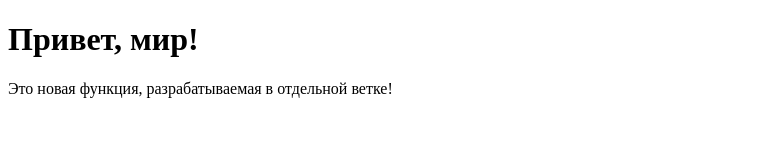
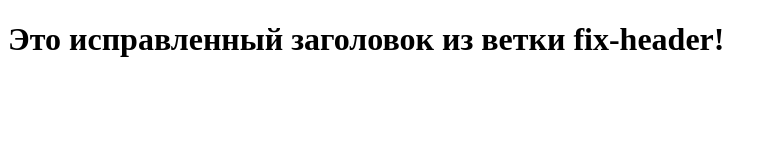
Before and after one commit to isipvdonufrienko/exam, a plain HTML site: page index.html in a window 1280 px wide. Shown: the whole page, without its empty margins (0-777 px from the left). Drawn offline with Linux system fonts and the light colour scheme.

Commit message:
Исправлен заголовок в fix-header

```diff
--- a/index.html
+++ b/index.html
@@ -5,7 +5,6 @@
 <title>Мой первый проект на Git</title>
 </head>
 <body>
-<h1>Привет, мир!</h1>
-<p>Это новая функция, разрабатываемая в отдельной ветке!</p>
-</body>
+    <h1>Это исправленный заголовок из ветки fix-header!</h1>
+    </body>
 </html>
```
